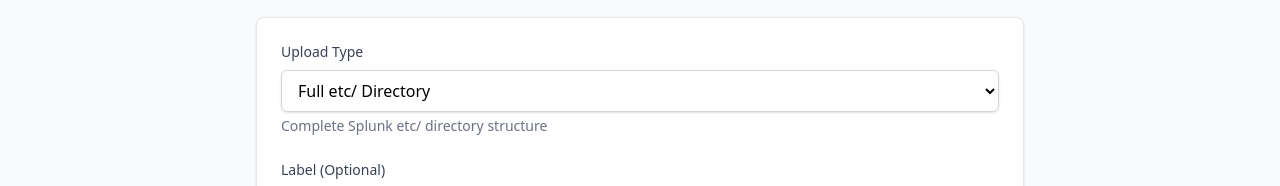
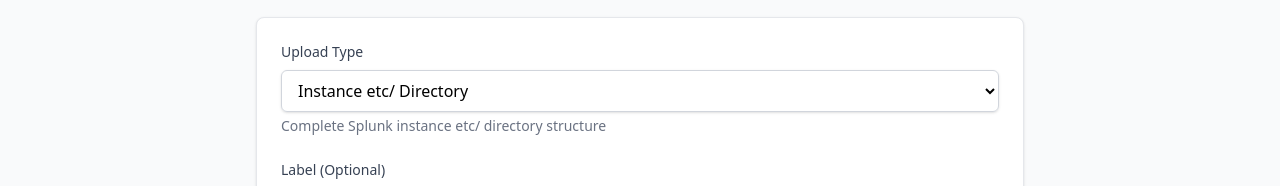
Before and after one commit to Alrudin/Splunk_auto_doc, a React (Vite) app in the folder frontend/: page /upload in a window 1280 px wide. Shown: the part 180-366 px from the top of the page. Built offline with nearby package versions, Linux system fonts and the light colour scheme; no server answers.

Commit message:
Fix upload type enum values to match backend schema
Co-authored-by: Alrudin <19228887+Alrudin@users.noreply.github.com>

```diff
--- a/frontend/src/pages/UploadPage.tsx
+++ b/frontend/src/pages/UploadPage.tsx
@@ -3,12 +3,12 @@ import { useMutation } from '@tanstack/react-query';
 import { useNavigate } from 'react-router-dom';
 import runsApi from '../api/runs';
 
-type UploadType = 'full_etc' | 'apps' | 'single_conf';
+type UploadType = 'ds_etc' | 'instance_etc' | 'app_bundle' | 'single_conf';
 
 export default function UploadPage() {
   const navigate = useNavigate();
   const [file, setFile] = useState<File | null>(null);
-  const [uploadType, setUploadType] = useState<UploadType>('full_etc');
+  const [uploadType, setUploadType] = useState<UploadType>('instance_etc');
   const [label, setLabel] = useState('');
   const [dragActive, setDragActive] = useState(false);
 
@@ -74,13 +74,15 @@ export default function UploadPage() {
             onChange={(e) => setUploadType(e.target.value as UploadType)}
             className="block w-full rounded-md border-gray-300 shadow-sm focus:border-primary-500 focus:ring-primary-500 px-3 py-2 border"
           >
-            <option value="full_etc">Full etc/ Directory</option>
-            <option value="apps">App Bundle</option>
+            <option value="instance_etc">Instance etc/ Directory</option>
+            <option value="ds_etc">Deployment Server etc/ Directory</option>
+            <option value="app_bundle">App Bundle</option>
             <option value="single_conf">Single Conf File</option>
           </select>
           <p className="mt-1 text-sm text-gray-500">
-            {uploadType === 'full_etc' && 'Complete Splunk etc/ directory structure'}
-            {uploadType === 'apps' && 'One or more Splunk apps'}
+            {uploadType === 'instance_etc' && 'Complete Splunk instance etc/ directory structure'}
+            {uploadType === 'ds_etc' && 'Deployment server etc/ directory structure'}
+            {uploadType === 'app_bundle' && 'One or more Splunk apps'}
             {uploadType === 'single_conf' && 'Individual configuration file'}
           </p>
         </div>
--- a/frontend/src/types/api.ts
+++ b/frontend/src/types/api.ts
@@ -2,7 +2,7 @@
  * Type definitions for API requests and responses
  */
 
-export type UploadType = 'full_etc' | 'apps' | 'single_conf';
+export type UploadType = 'ds_etc' | 'instance_etc' | 'app_bundle' | 'single_conf';
 
 export interface IngestionRun {
   id: number;
```
